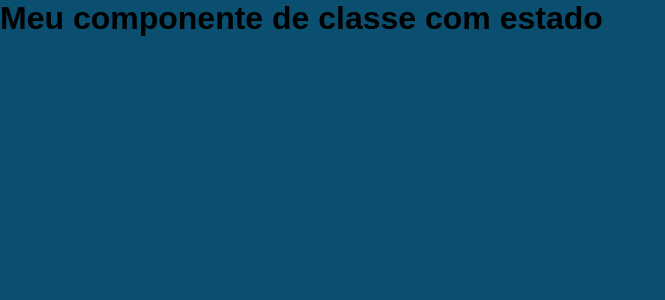
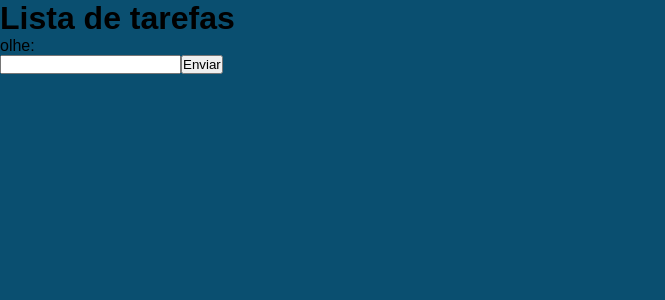
Before and after one commit to JCDMeira/react-class-app, a React (Create React App) app: page / in a window 1280 px wide. Shown: the top 300 px of the page, without its empty margins (0-665 px from the left). Built offline with nearby package versions, Linux system fonts and the light colour scheme.

Commit message:
feat: add state

```diff
--- a/src/components/main.jsx
+++ b/src/components/main.jsx
@@ -1,10 +1,45 @@
 import React, { Component } from 'react';
 
 export default class Main extends Component {
+  // o construtor que recebe as props
+  constructor(props) {
+    super(props);
+
+    this.state = {
+      novaTarefa: '',
+    };
+
+    this.inputMudou = this.inputMudou.bind(this);
+    /*
+      _ bind significa vincular, quando se cria uma função ela tem seu próprio
+      _ escopo, o que faz o this ser apontado para esse escopo. Então se for usar
+      _ funções que mudem o escopo se deve fazer o bind do this, para não perder
+      _ a referência do mesmo. Então o this virá a mesma classe do component
+    */
+  }
+
+  inputMudou(e) {
+    this.setState({
+      novaTarefa: e.target.value,
+    });
+  }
+
   // Componentes de classe precisam do método render
   // Para devolverem os elementos xml, ou seja, renderizar algo
 
   render() {
-    return <h1>Meu componente de classe com estado</h1>;
+    const { novaTarefa } = this.state;
+    return (
+      <div className="main">
+        {/* <h1>Meu componente de classe com estado</h1> */}
+        <h1>Lista de tarefas</h1>
+        <p>olhe: {novaTarefa}</p>
+
+        <form action="#">
+          <input onChange={this.inputMudou} type="text" />
+          <button type="submit">Enviar</button>
+        </form>
+      </div>
+    );
   }
 }
```
